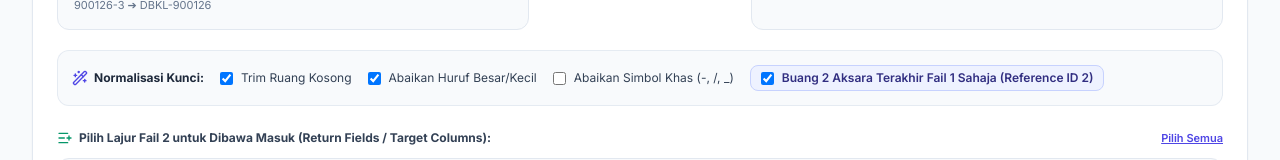
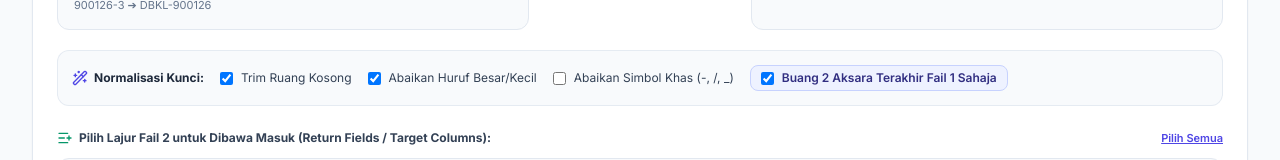
Before and after one commit to jnolai/matchdata, a plain HTML site: page index.html in a window 1280 px wide. Both pictures are taken after a click on the button "Muat Data Demo DBKL". Shown: the part 667-827 px from the top of the page. Drawn offline with nearby package versions, Linux system fonts and the light colour scheme.

Commit message:
Update checkbox label text in index.html

```diff
--- a/index.html
+++ b/index.html
@@ -202,7 +202,7 @@
                 <!-- Checkbox Khusus: Buang 2 Aksara Terakhir (Reference ID 2 / Fail 1 sahaja) -->
                 <label class="flex items-center gap-2 cursor-pointer select-none bg-indigo-50 px-2.5 py-1 rounded-lg border border-indigo-200 text-indigo-900 font-semibold">
                     <input type="checkbox" id="optTrimLast2F1" class="rounded text-indigo-600 focus:ring-indigo-500">
-                    <span>Buang 2 Aksara Terakhir Fail 1 Sahaja (Reference ID 2)</span>
+                    <span>Buang 2 Aksara Terakhir Fail 1 Sahaja </span>
                 </label>
             </div>
 
```
